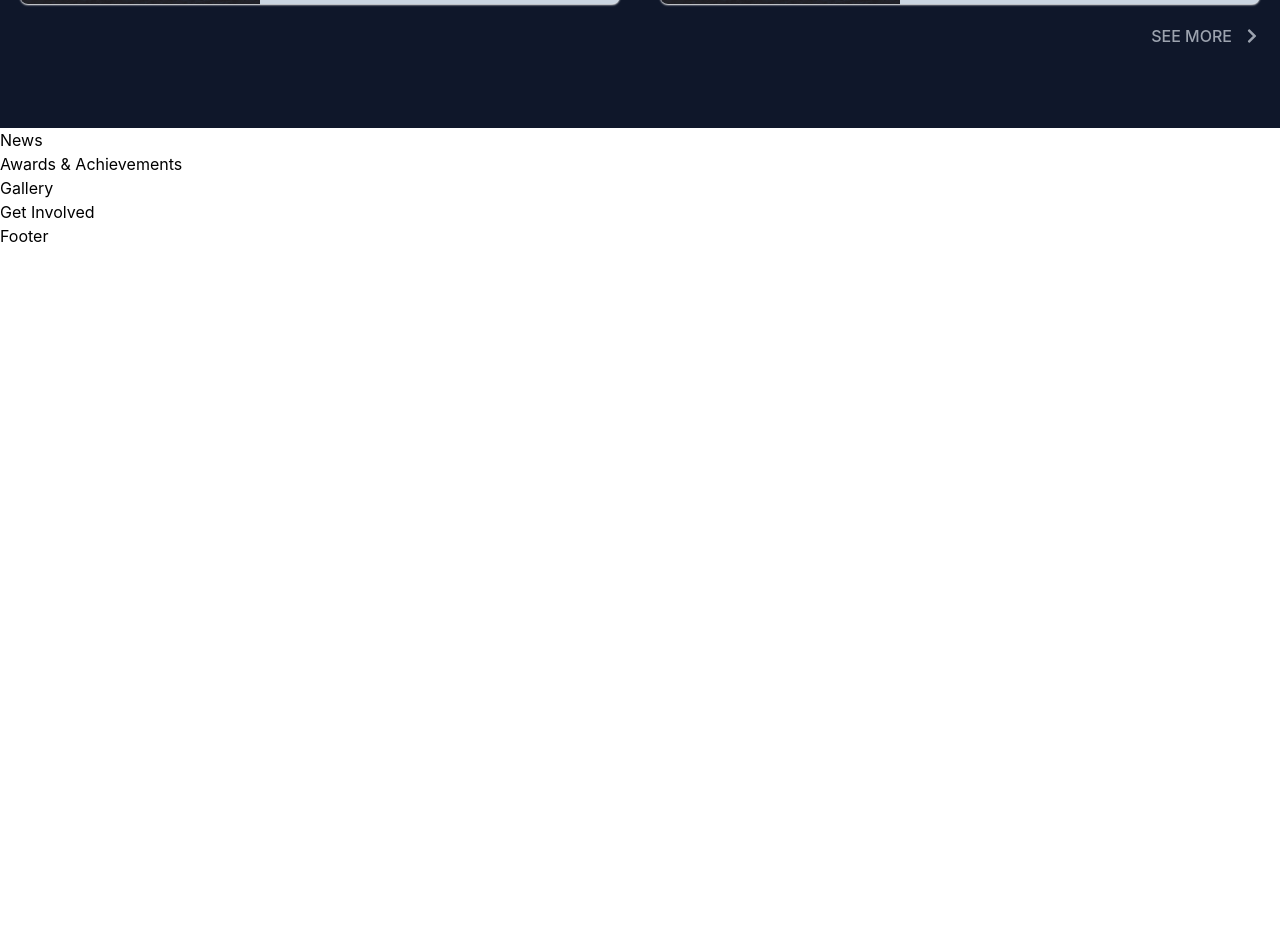
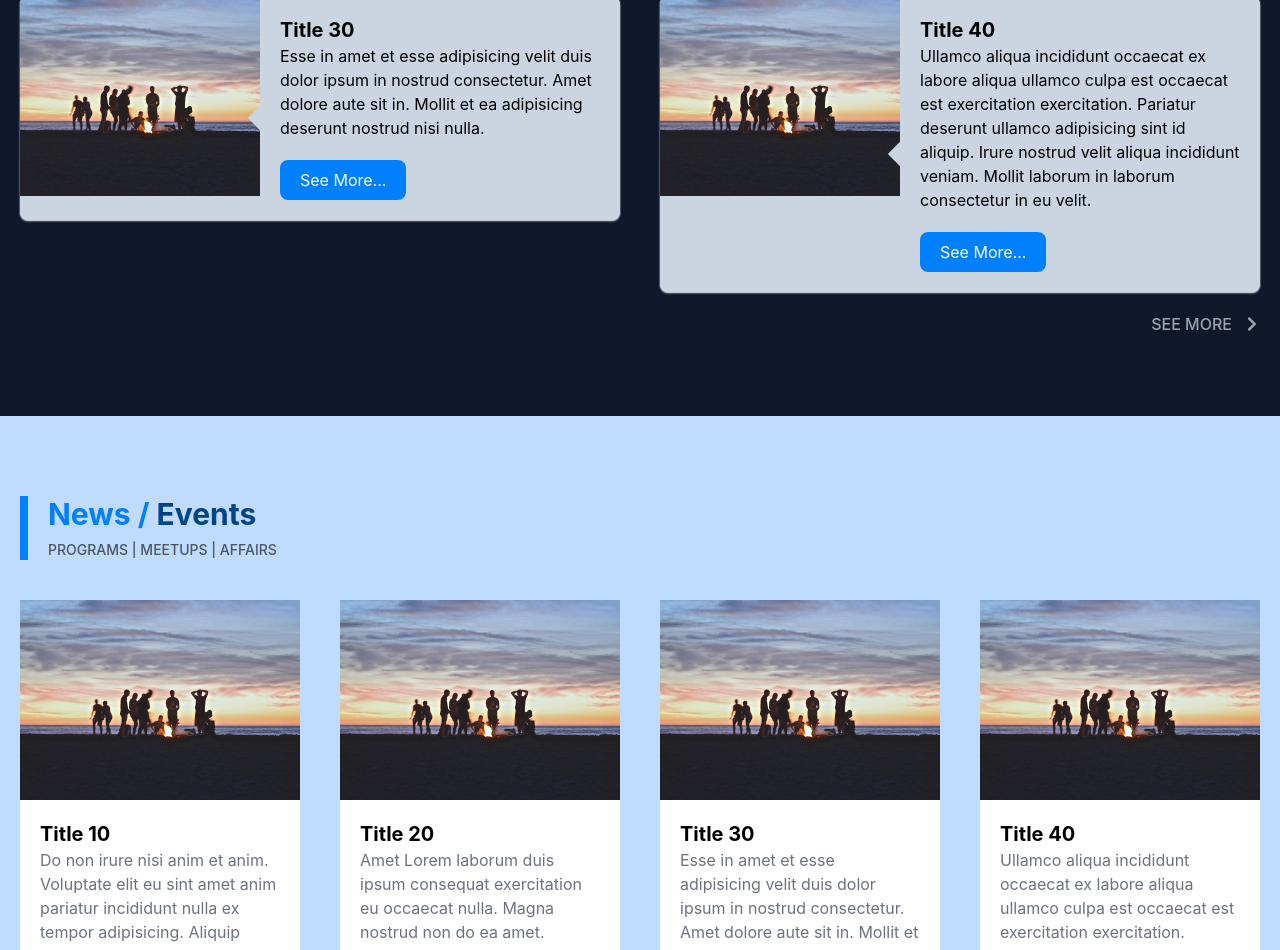
Before and after one commit to sandeshpaudel81/firebase-react, a React (Create React App) app: page / in a window 1280 px wide. Shown: the part 1800-2750 px from the top of the page. Before the commit the page ends 2048 px from the top, so only its background shows below. Built offline with nearby package versions, Linux system fonts and the light colour scheme; no server answers.

Commit message:
home: news working

```diff
--- a/src/pages/Home.js
+++ b/src/pages/Home.js
@@ -8,10 +8,10 @@ import { FaChevronRight } from 'react-icons/fa'
 
 const Home = () => {
     const projects = [
-        {"image": projectImage, "title": "Title 10", "content": "content2"},
-        {"image": projectImage, "title": "Title 20", "content": "content1"},
-        {"image": projectImage, "title": "Title 30", "content": "content3"},
-        {"image": projectImage, "title": "Title 40", "content": "content4"}
+        {"image": projectImage, "title": "Title 10", "content": "Do non irure nisi anim et anim. Voluptate elit eu sint amet anim pariatur incididunt nulla ex tempor adipisicing. Aliquip mollit ipsum id ad anim id duis quis commodo proident. Commodo laboris elit pariatur dolore irure. Sunt ut adipisicing nulla dolor. Excepteur cillum voluptate voluptate qui excepteur nisi incididunt proident adipisicing."},
+        {"image": projectImage, "title": "Title 20", "content": "Amet Lorem laborum duis ipsum consequat exercitation eu occaecat nulla. Magna nostrud non do ea amet. Excepteur aliquip reprehenderit consectetur commodo amet laboris laborum adipisicing culpa reprehenderit. Ullamco adipisicing Lorem et reprehenderit cupidatat. Nisi reprehenderit mollit velit enim magna do ad tempor nisi anim labore eu excepteur ad."},
+        {"image": projectImage, "title": "Title 30", "content": "Esse in amet et esse adipisicing velit duis dolor ipsum in nostrud consectetur. Amet dolore aute sit in. Mollit et ea adipisicing deserunt nostrud nisi nulla."},
+        {"image": projectImage, "title": "Title 40", "content": "Ullamco aliqua incididunt occaecat ex labore aliqua ullamco culpa est occaecat est exercitation exercitation. Pariatur deserunt ullamco adipisicing sint id aliquip. Irure nostrud velit aliqua incididunt veniam. Mollit laborum in laborum consectetur in eu velit."}
     ]
     return (
         <div>
@@ -63,7 +63,26 @@ const Home = () => {
             </div>
 
             {/* News */}
-            <div>News</div>
+            <div className='bg-blue-200'>
+                <div className='container mx-auto px-5 py-10 md:py-20'>
+                    <div className='border-l-8 border-primary px-5'>
+                        <h2 className='text-primary font-bold text-3xl'>News / <span className='text-primaryDark'>Events</span></h2>
+                        <p className='uppercase text-gray-600 text-sm font-medium mt-2'>Programs | Meetups | Affairs</p>
+                    </div>
+                    <div className='grid grid-cols-4 gap-10 mt-5 md:mt-10'>
+                        {projects.map((project) => (
+                            <div className='col-span-4 md:col-span-1'>
+                                <img src={project.image} alt={project.title} className='w-full h-[250px] md:h-[200px] object-cover object-center'/>
+                                <div className='bg-white p-5'>
+                                    <h2 className='text-xl font-bold'>{project.title}</h2>
+                                    <p className='text-gray-500 h-24 overflow-hidden'>{project.content}</p>
+                                    <small>30 Oct, 2022</small>
+                                </div>
+                            </div>
+                        ))}
+                    </div>
+                </div>
+            </div>
 
             {/* Awards & Achievements */}
             <div>Awards & Achievements</div>
```
